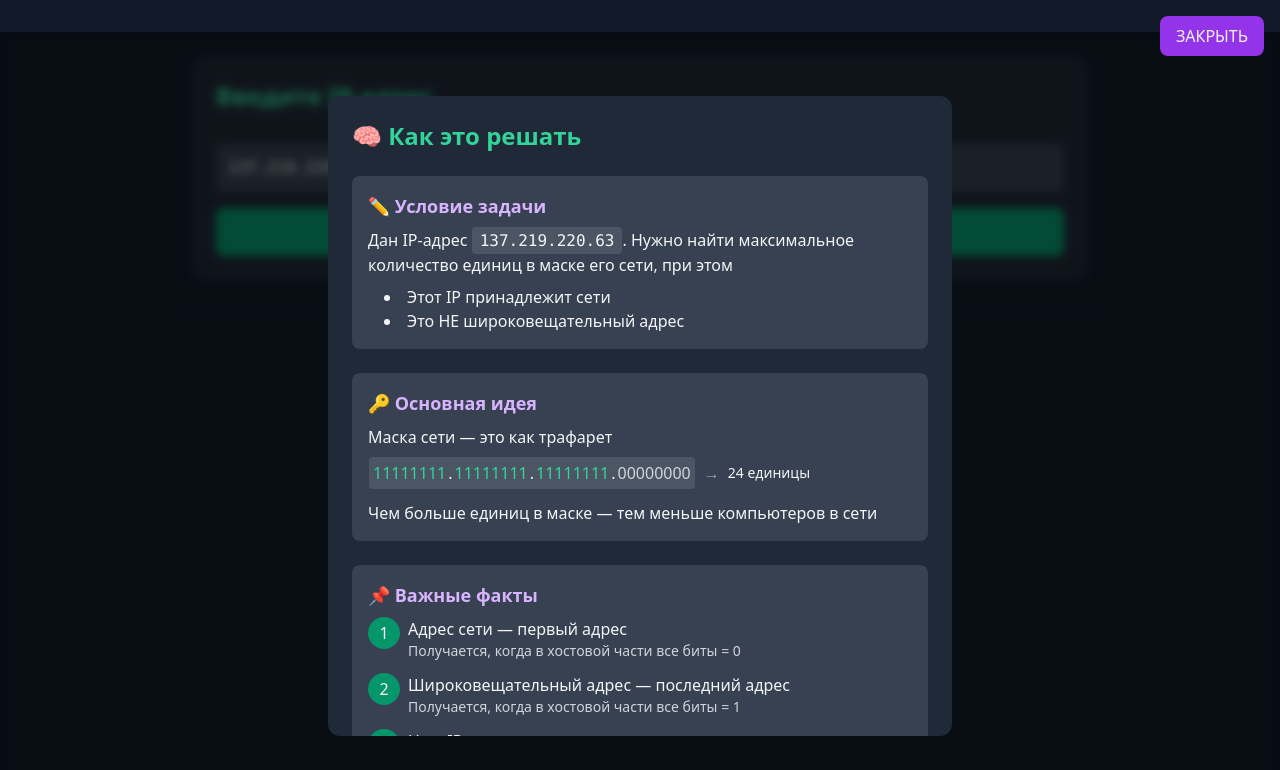
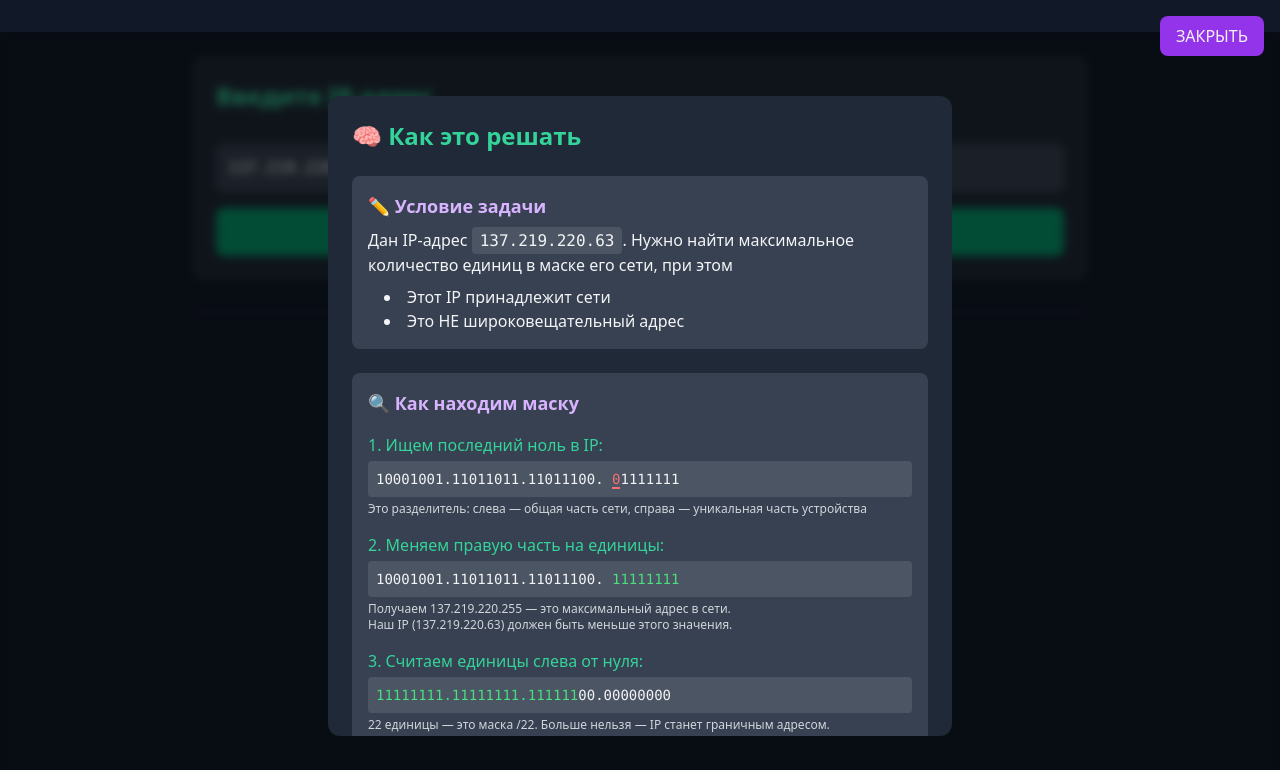
Before and after one commit to ege-t5-subtype/ege-t5-subtype.github.io, a plain HTML site: page index.html in a window 1280 px wide. Both pictures are taken after a click on the button "ТЕОРИЯ". Drawn offline with nearby package versions, Linux system fonts and the light colour scheme.

Commit message:
fixed theory

```diff
--- a/index.html
+++ b/index.html
@@ -107,17 +107,44 @@
                             </ul>
                         </div>
 
-                        <div class="bg-gray-700 p-4 rounded-lg">
-                            <h3 class="text-lg font-bold text-purple-300 mb-2">🔑 Основная идея</h3>
-                            <p class="mb-2">Маска сети — это как трафарет</p>
-                            <div class="flex items-center gap-2 mb-3">
-                                <div class="bit-container bg-gray-600 p-1 rounded">
-                                    <span class="text-emerald-400">11111111</span>.<span class="text-emerald-400">11111111</span>.<span class="text-emerald-400">11111111</span>.<span class="text-gray-300">00000000</span>
+                        <div class="bg-gray-700 p-4 rounded-lg space-y-4">
+                            <h3 class="text-lg font-bold text-purple-300">🔍 Как находим маску</h3>
+
+                            <!-- Шаг 1 -->
+                            <div>
+                                <p class="font-medium text-emerald-400 mb-1">1. Ищем последний ноль в IP:</p>
+                                <div class="font-mono bg-gray-600 p-2 rounded text-sm break-all">
+                                    10001001.11011011.11011100.
+                                    <span class="text-red-400 border-b-2 border-red-400">0</span>1111111
                                 </div>
-                                <span class="text-gray-400">→</span>
-                                <div class="text-sm">24 единицы</div>
+                                <p class="text-xs text-gray-300 mt-1">
+                                    Это разделитель: слева — общая часть сети, справа — уникальная часть устройства
+                                </p>
                             </div>
-                            <p>Чем больше единиц в маске — тем меньше компьютеров в сети</p>
+
+                            <!-- Шаг 2 -->
+                            <div>
+                                <p class="font-medium text-emerald-400 mb-1">2. Меняем правую часть на единицы:</p>
+                                <div class="font-mono bg-gray-600 p-2 rounded text-sm break-all">
+                                    10001001.11011011.11011100.
+                                    <span class="text-green-400">11111111</span>
+                                </div>
+                                <p class="text-xs text-gray-300 mt-1">
+                                    Получаем 137.219.220.255 — это максимальный адрес в сети.<br>
+                                    Наш IP (137.219.220.63) должен быть меньше этого значения.
+                                </p>
+                            </div>
+
+                            <!-- Шаг 3 -->
+                            <div>
+                                <p class="font-medium text-emerald-400 mb-1">3. Считаем единицы слева от нуля:</p>
+                                <div class="font-mono bg-gray-600 p-2 rounded text-sm">
+                                    <span class="text-green-400">11111111.11111111.111111</span>00.00000000
+                                </div>
+                                <p class="text-xs text-gray-300 mt-1">
+                                    22 единицы — это маска /22. Больше нельзя — IP станет граничным адресом.
+                                </p>
+                            </div>
                         </div>
 
                         <div class="bg-gray-700 p-4 rounded-lg">
```
